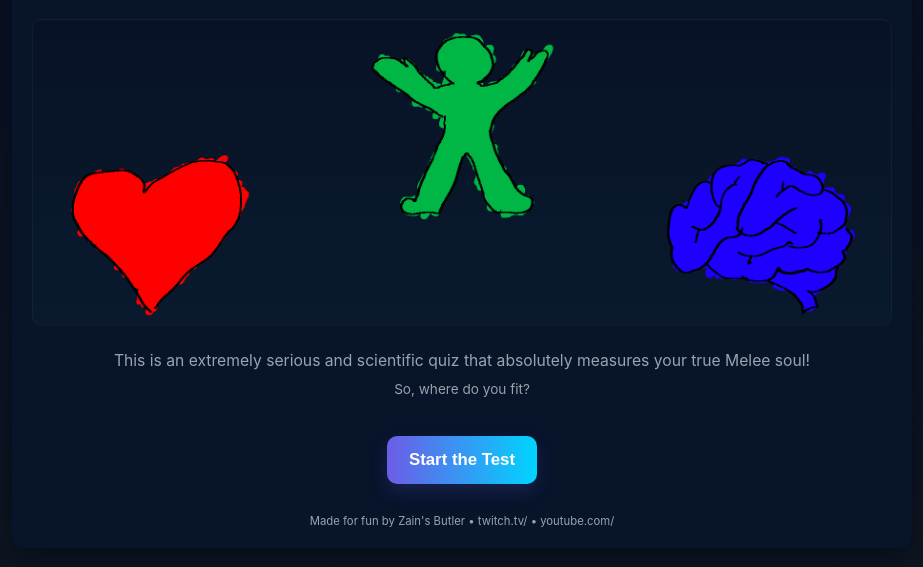
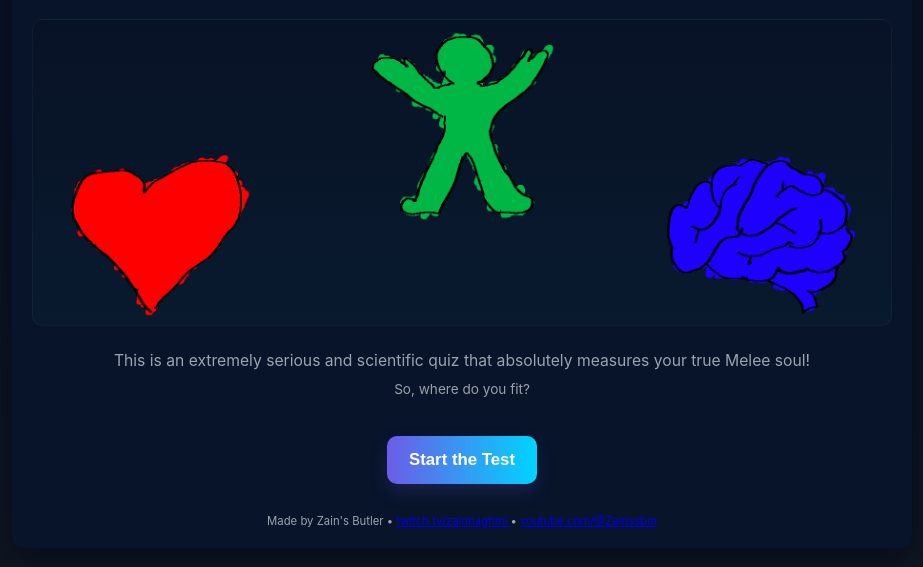
Before and after one commit to ttemayo/heartbodymind, a plain HTML site: page index.html in a window 1280 px wide. Shown: the part 193-760 px from the top of the page, without its empty margins (178-1101 px from the left). Drawn offline with Linux system fonts and the light colour scheme.

Commit message:
Update links on landing

```diff
--- a/index.html
+++ b/index.html
@@ -93,7 +93,7 @@
     </section>
 
     <footer>
-      <small>Made for fun by Zain's Butler • twitch.tv/ • youtube.com/</small>
+      <small>Made by Zain's Butler • <a href="https://www.twitch.tv/zainnaghmi">twitch.tv/zainnaghmi </a>• <a href="https://www.youtube.com/@Zainssbm">youtube.com/@Zainssbm </a></small>
     </footer>
   </main>
 
```
